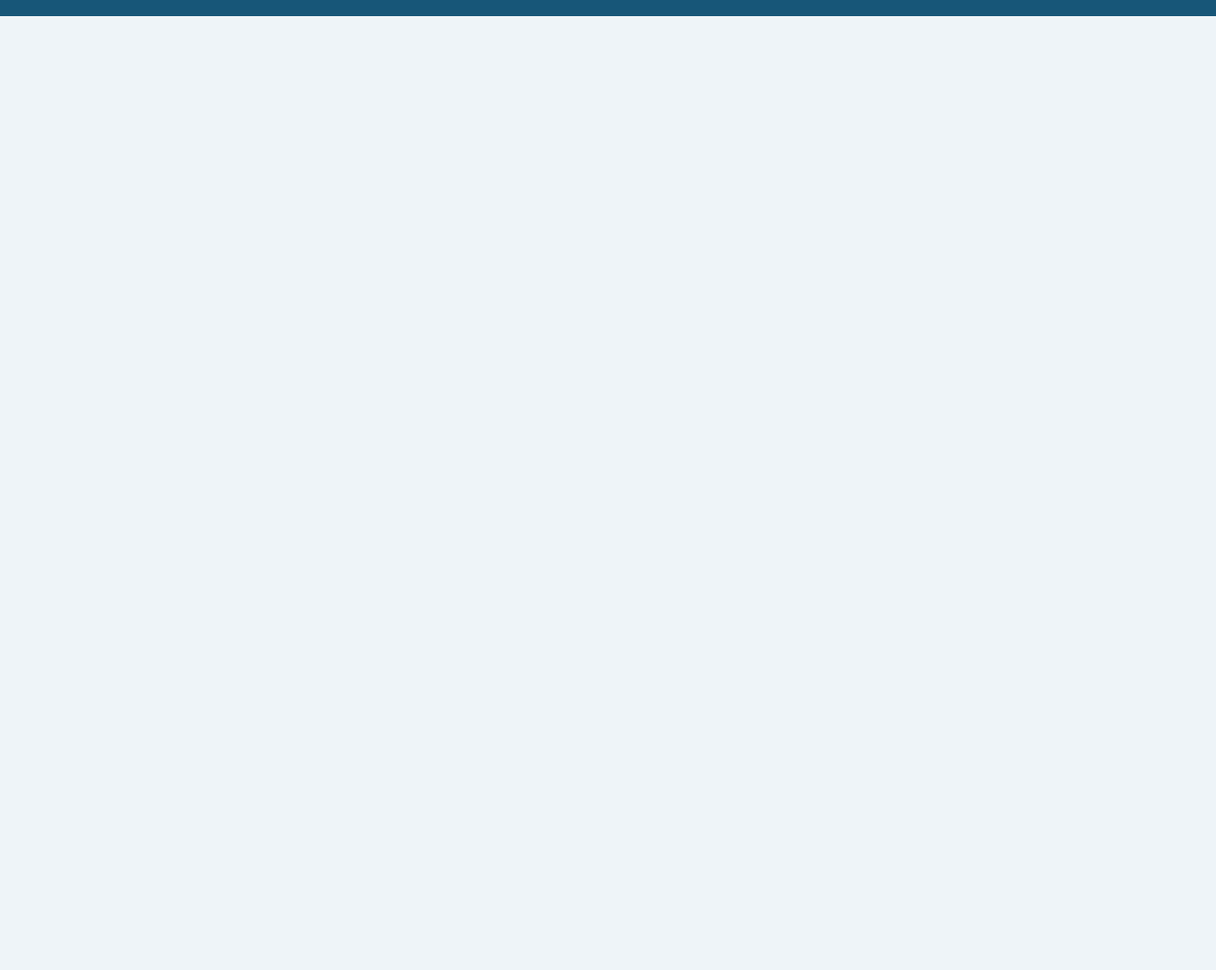
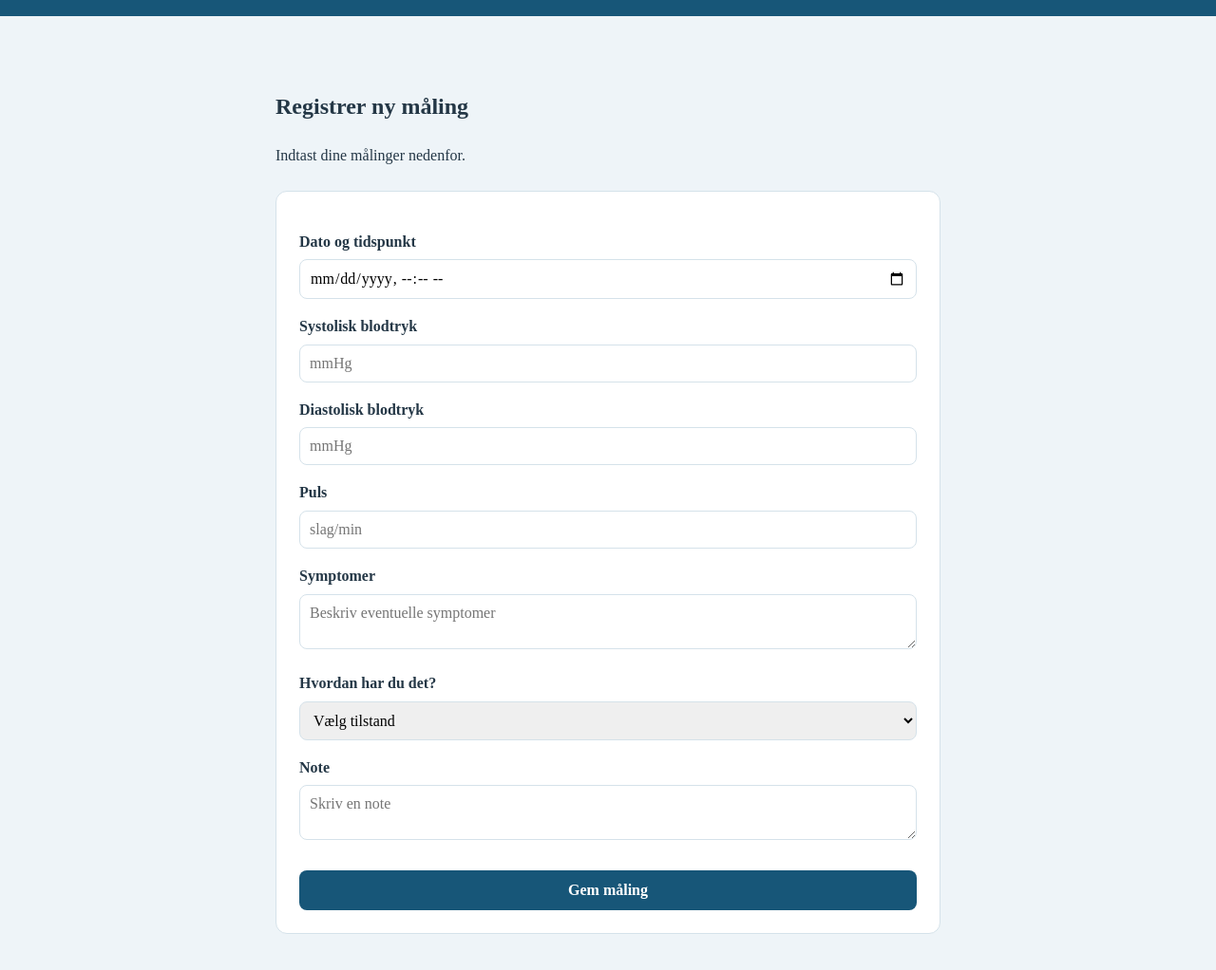
Before and after one commit to maramdiri2006-blip/digitalsystemerprojekt, a plain HTML site: page 2-registrering-af-hjemmemaaling.html in a window 1280 px wide. Shown: the part 68-1090 px from the top of the page at 95% size. Before the commit the page ends 800 px from the top, so only its background shows below. Drawn offline with Linux system fonts and the light colour scheme.

Commit message:
Ændring af registrering af hjemmemåling

```diff
--- a/2-registrering-af-hjemmemaaling.html
+++ b/2-registrering-af-hjemmemaaling.html
@@ -15,8 +15,45 @@
         <h1>Hjemmemåling</h1>
     </header>
 
-    <main>
-        <!-- Her bygger personen siden til registrering af hjemmemåling -->
+   <main class="registrering">
+        <h2>Registrer ny måling</h2>
+<p>Indtast dine målinger nedenfor.</p>
+
+<form id="maalingForm">
+
+    <label for="dato">Dato og tidspunkt</label>
+    <input type="datetime-local" id="dato" required>
+
+ <label for="systolisk">Systolisk blodtryk</label>
+<input type="number" id="systolisk" placeholder="mmHg" required>
+
+<label for="diastolisk">Diastolisk blodtryk</label>
+<input type="number" id="diastolisk" placeholder="mmHg" required>
+
+
+<label for="puls">Puls</label>
+<input type="number" id="puls" placeholder="slag/min" required>
+
+<label for="symptomer">Symptomer</label>
+<textarea id="symptomer" placeholder="Beskriv eventuelle symptomer"></textarea>
+
+<label for="tilstand">Hvordan har du det?</label>
+<select id="tilstand" required>
+    <option value="">Vælg tilstand</option>
+    <option value="god">God</option>
+    <option value="okay">Okay</option>
+    <option value="daarlig">Dårlig</option>
+</select>
+
+<label for="note">Note</label>
+
+<textarea id="note" placeholder="Skriv en note"></textarea>
+
+
+<button type="submit">Gem måling</button>
+
+</form>
+
     </main>
 
     <script src="script.js"></script>
--- a/style.css
+++ b/style.css
@@ -157,3 +157,47 @@ textarea {
     color: #175678;
 }
 /* Slut på Azras patientdetaljer */
+
+/* Sena – registrering af hjemmemåling */
+
+.registrering {
+    max-width: 700px;
+    margin: 32px auto;
+    padding: 24px;
+}
+.registrering form {
+    background-color: white;
+    border: 1px solid #d5e2ea;
+    border-radius: 12px;
+    padding: 24px;
+    margin-top: 24px;
+}
+.registrering label {
+    display: block;
+    font-weight: bold;
+    margin-top: 16px;
+    margin-bottom: 6px;
+}
+.registrering input,
+.registrering textarea,
+.registrering select {
+    width: 100%;
+    padding: 10px;
+    border: 1px solid #d5e2ea;
+    border-radius: 8px;
+    font-size: 16px;
+    box-sizing: border-box;
+}
+.registrering button {
+    width: 100%;
+    padding: 12px;
+    margin-top: 24px;
+    background-color: #175678;
+    color: white;
+    border: none;
+    border-radius: 8px;
+    font-size: 16px;
+    font-weight: bold;
+    cursor: pointer;
+}
+/* Slut på Senas registrering af hjemmemåling */
```
